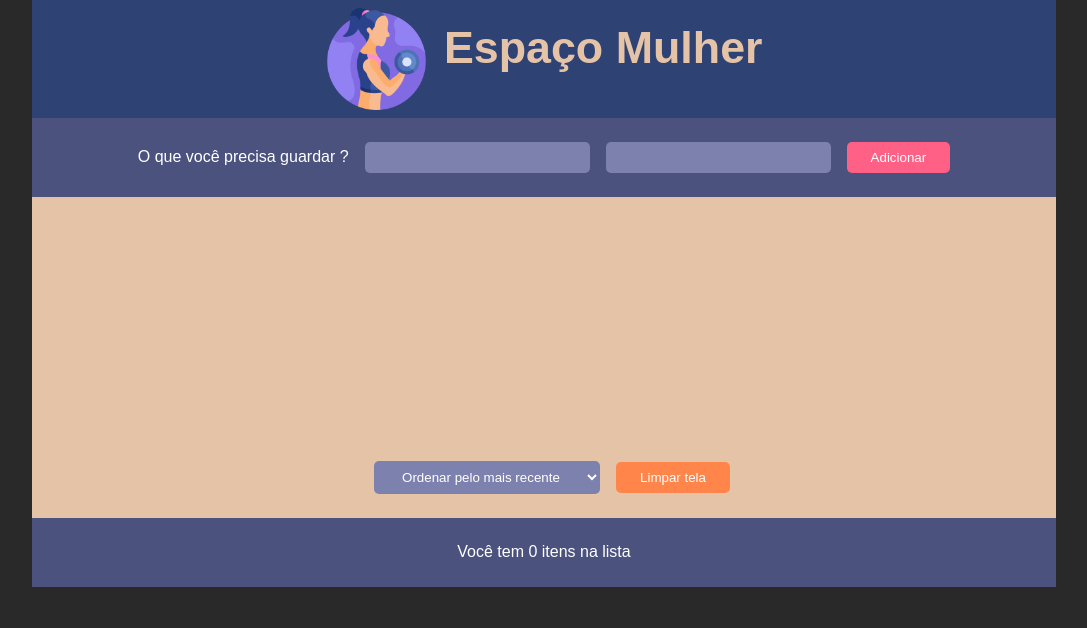
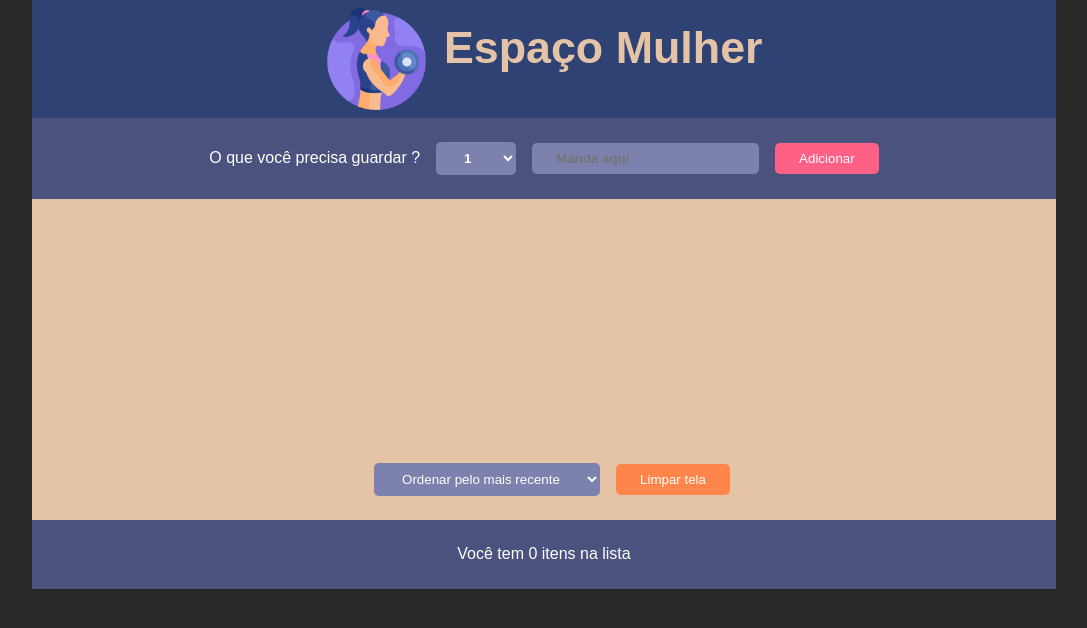
Before and after one commit to silvasouzaadriano/lembrar-para-guardar, a React (Vite) app: page / in a window 1280 px wide. Shown: the top 628 px of the page, without its empty margins (96-1183 px from the left). Built offline with nearby package versions, Linux system fonts and the light colour scheme.

Commit message:
feat: Refactored main

```diff
--- a/src/components/Dashboard/index.css
+++ b/src/components/Dashboard/index.css
@@ -11,19 +11,26 @@ form {
   gap: 1rem;
   background-color: #4b527e;
   padding: 1.5rem 0;
+  color: #ffff;
 }
 
 form label {
   font-size: 1rem;
-  color: #ffff;
 }
 
-form input {
+form select,
+input {
   background-color: #7d81ae;
   color: #ffff;
+  font-weight: 700;
   padding: 0.5rem 1.5rem;
   border: none;
   border-radius: 5px;
+}
+
+form select {
+  margin: 0;
+  width: 5rem;
 }
 
 form button {
@@ -41,6 +48,8 @@ section {
   gap: 1rem;
   background-color: #e5c3a7;
   padding: 1.5rem 0;
+  color: #ffff;
+  font-weight: 700;
 }
 
 section select {
--- a/src/components/Dashboard/index.jsx
+++ b/src/components/Dashboard/index.jsx
@@ -10,8 +10,11 @@ const Dashboard = () => {
     <main>
       <form onSubmit={handleSubmit}>
         <label htmlFor="">O que você precisa guardar ?</label>
-        <input type="number" name="qtdItem" />
-        <input type="text" name="item" />
+        <select name="qtdItem">
+          <option value="1">1</option>
+          <option value="2">2</option>
+        </select>
+        <input type="text" name="item" placeholder="Manda aqui" />
         <button>Adicionar</button>
       </form>
       <section>
```
